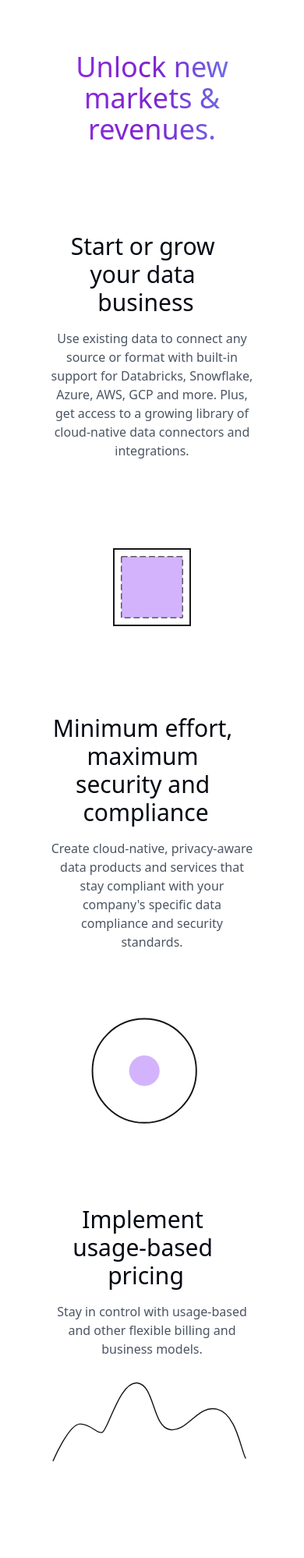
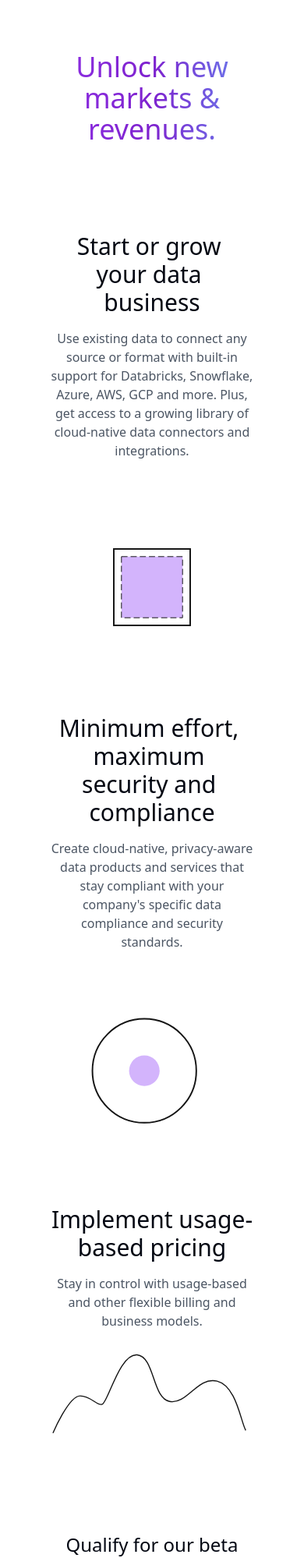
Before and after one commit to declaredata/marketing, a website: page src/index.html in a window 390 px wide. Shown: the part 874-2872 px from the top of the page at 78% size. Drawn offline with Linux system fonts and the light colour scheme.

Commit message:
fix small alignment issue

```diff
--- a/src/index.html
+++ b/src/index.html
@@ -128,7 +128,7 @@
     <div id="highlights" class="flex flex-col items-center justify-center px-6">
       <div class="md:grid flex flex-col md:grid-rows-1 md:grid-cols-2 items-center justify-center rounded-md overflow-hidden w-full md:aspect-[140/67]">
         <div class="flex flex-col items-center justify-center gap-4 p-4 text-center md:items-start md:p-16 md:text-left">
-          <h3 class="w-full whitespace-break-spaces pr-4 text-3xl md:text-4xl font-normal">Start or grow your data business</h3>
+          <h3 class="w-full whitespace-break-spaces pr-0 md:pr-4 text-3xl md:text-4xl font-normal">Start or grow your data business</h3>
           <p class="text-base font-light text-gray-600">Use existing data to connect any source or format with built-in support for Databricks, Snowflake, Azure, AWS, GCP and more. Plus, get access to a growing library of cloud-native data connectors and integrations.</p>
         </div>
         <div class="flex items-center justify-center">
@@ -138,7 +138,7 @@
 
         <div class="md:grid flex flex-col md:grid-rows-1 md:grid-cols-2 items-center justify-center rounded-md overflow-hidden w-full md:aspect-[140/67]">
         <div class="flex flex-col items-center justify-center gap-4 p-4 text-center md:items-start md:p-16 md:text-left">
-          <h3 class="w-full whitespace-break-spaces pr-4 text-3xl md:text-4xl font-normal">Minimum effort, maximum security and compliance</h3>
+          <h3 class="w-full whitespace-break-spaces pr-0 md:pr-4 text-3xl md:text-4xl font-normal">Minimum effort, maximum security and compliance</h3>
           <p class="text-base font-light text-gray-600">Create cloud-native, privacy-aware data products and services that stay compliant with your company's specific data compliance and security standards.</p>
         </div>
         <div class="flex items-center justify-center">
@@ -148,7 +148,7 @@
 
         <div class="md:grid flex flex-col md:grid-rows-1 md:grid-cols-2 items-center justify-center rounded-md overflow-hidden w-full md:aspect-[140/67]">
           <div class="flex flex-col items-center justify-center gap-4 p-4 text-center md:items-start md:p-16 md:text-left">
-            <h3 class="w-full whitespace-break-spaces pr-4 text-3xl md:text-4xl font-normal">Implement usage-based pricing</h3>
+            <h3 class="w-full whitespace-break-spaces pr-0 md:pr-4 text-3xl md:text-4xl font-normal">Implement usage-based pricing</h3>
             <p class="text-base font-light text-gray-600">Stay in control with usage-based and other flexible billing and business models.</p>
           </div>
           <div class="flex items-center justify-center">
@@ -158,7 +158,7 @@
 
         <div class="flex items-center justify-center rounded-xl overflow-hidden w-full md:h-[30rem]">
           <div class="flex flex-col items-center justify-center gap-4 p-4 text-center py-24 sm:px-16 sm:py-10">
-            <h3 class="pr-4 text-2xl font-normal">Qualify for our beta</h3>
+            <h3 class="text-2xl font-normal">Qualify for our beta</h3>
             <p class="text-base font-normal text-gray-600">If your company qualifies, we will provide you with a free, no-obligation valuation of your data assets.</p>
             <div class="mt-4 flex min-h-10 w-full max-w-[30rem] flex-wrap items-center justify-center gap-6 text-[0.95rem]">
               <a class="inline-block flex items-center min-h-10 rounded-lg px-6 leading-none bg-purple-700 text-white hover:bg-purple-600" href="/request"><span class="relative">Book a Free Data Review</span></a>
```
Also changed, not shown: src/styles.css.
